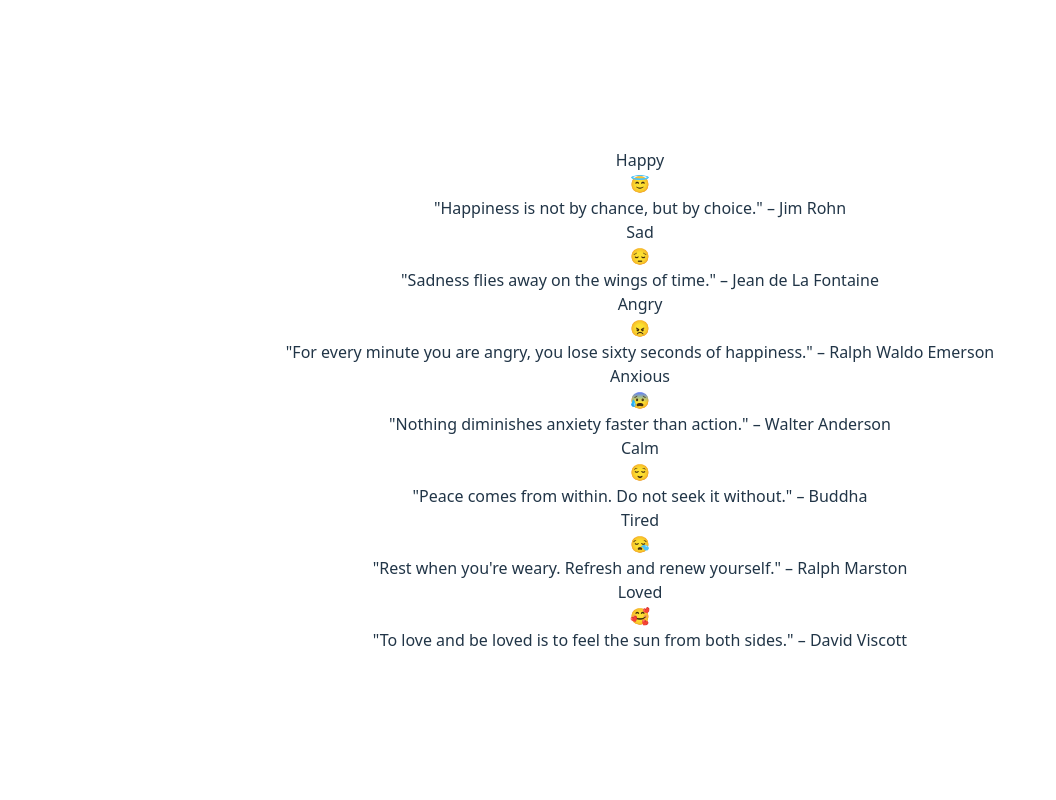
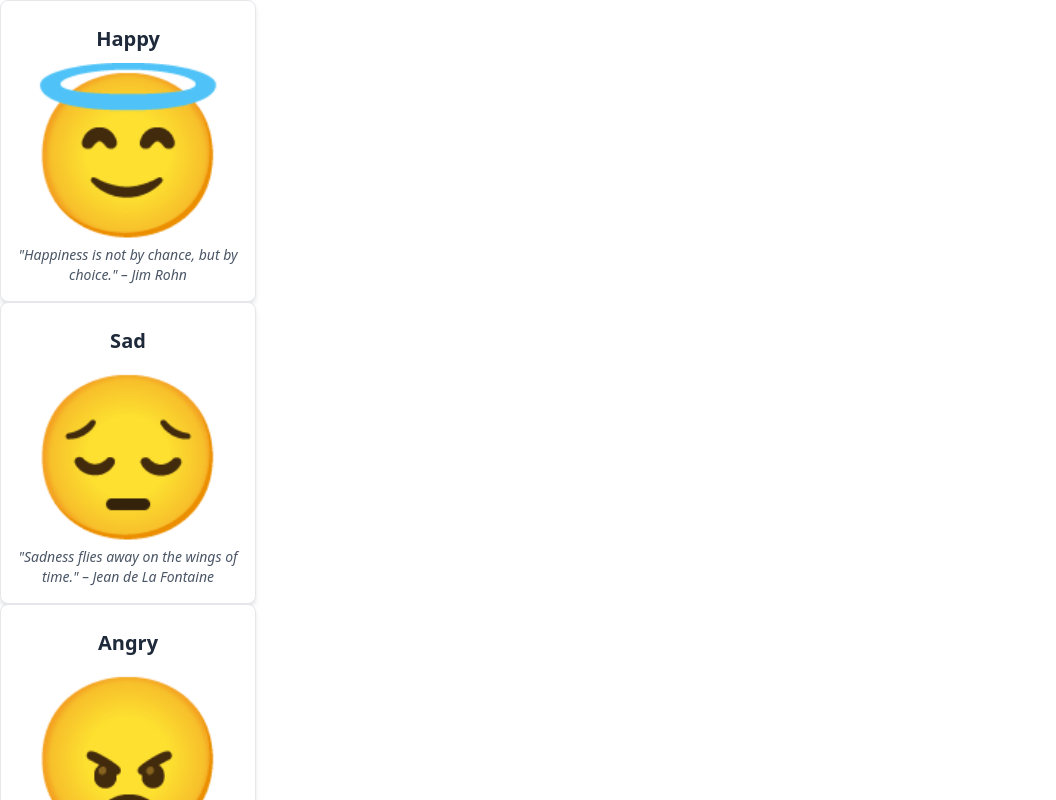
Before and after one commit to anjana732/mood-journal, a React (Vite) app: page / in a window 1280 px wide. Shown: the top 800 px of the page, without its empty margins (0-1056 px from the left). Built offline with nearby package versions, Linux system fonts and the light colour scheme.

Commit message:
style EmojiCard

```diff
--- a/src/App.css
+++ b/src/App.css
@@ -1,5 +1,5 @@
 @import "tailwindcss";
-#root {
+/* #root {
   max-width: 1280px;
   margin: 0 auto;
   padding: 2rem;
@@ -40,4 +40,4 @@
 
 .read-the-docs {
   color: #888;
-}
+} */
--- a/src/components/EmojiCard.jsx
+++ b/src/components/EmojiCard.jsx
@@ -1,9 +1,12 @@
-function EmojiCard({emojiName, emoji, quote}){
-    return(
+function EmojiCard({ emojiName, emoji, quote }) {
+    return (
         <>
-            <h3>{emojiName}</h3>
-            <p>{emoji}</p>
-            <p>{quote}</p>
+            <div className="bg-white p-4 rounded-lg shadow-md hover:shadow-xl transition w-64 text-center border border-gray-200">
+
+                <h3 className="mt-2 mb-4 font-semibold text-xl text-gray-800">{emojiName}</h3>
+                <div style={{ fontSize: '10rem' }} className="text-9xl">{emoji}</div>
+                <p className="mt-4 text-sm text-gray-600 italic">{quote}</p>
+            </div>
         </>
     )
 }
```
